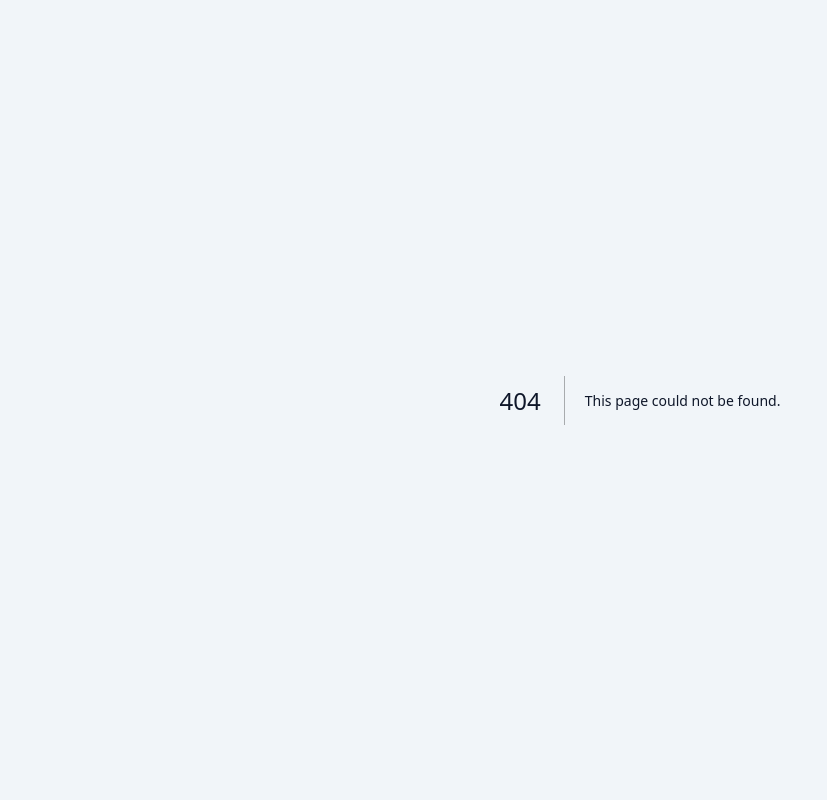
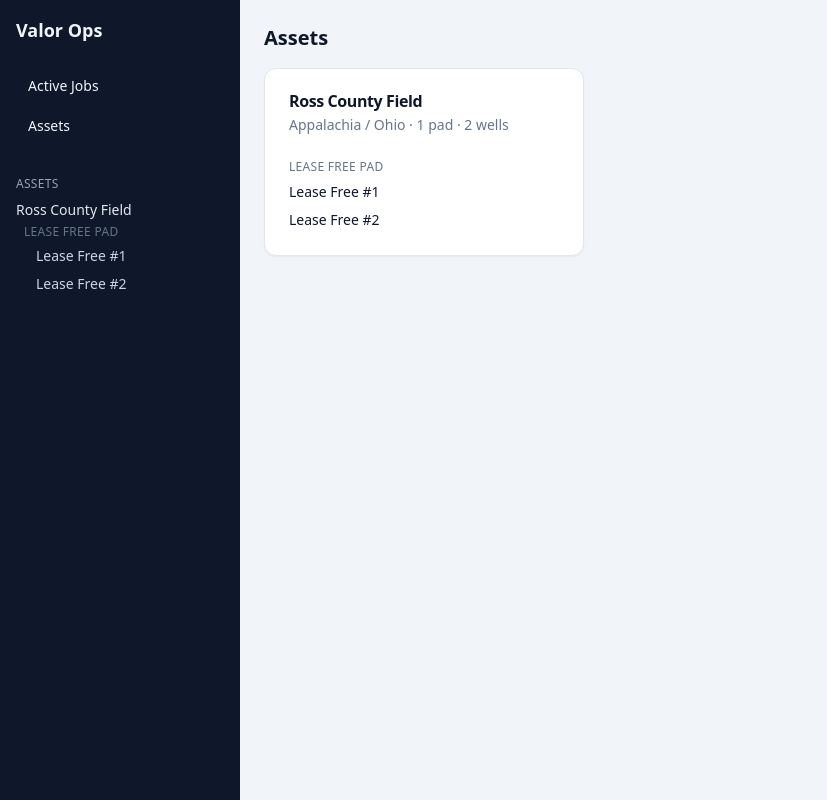
Before and after one commit to BravoWon/ValorOperations_SB, a Next.js app in the folder apps/web/: page /assets in a window 1280 px wide. Before the commit this address had no page. Shown: the whole page, without its empty margins (0-827 px from the left). Built offline with nearby package versions, Linux system fonts and the light colour scheme.

Commit message:
feat(web): assets (fields) overview page

```diff
--- /dev/null
+++ b/apps/web/app/(hub)/assets/page.tsx
@@ -0,0 +1,48 @@
+import Link from 'next/link';
+import { getRepo, DEMO_ORG_ID } from '@/lib/repo';
+import { Card, CardHeader, CardTitle, CardDescription, CardContent } from '@/components/ui/card';
+
+export default async function AssetsPage() {
+  const tree = await getRepo().getAssetTree(DEMO_ORG_ID);
+
+  return (
+    <div>
+      <h1 className="mb-4 text-xl font-semibold">Assets</h1>
+      <div className="grid grid-cols-1 gap-4 md:grid-cols-2 lg:grid-cols-3">
+        {tree.map((node) => {
+          const padCount = node.pads.length;
+          const wellCount = node.pads.reduce((n, p) => n + p.wells.length, 0);
+          return (
+            <Card key={node.asset.id}>
+              <CardHeader>
+                <CardTitle>{node.asset.name}</CardTitle>
+                <CardDescription>
+                  {node.asset.region ?? 'No region'} · {padCount} pad{padCount === 1 ? '' : 's'} ·{' '}
+                  {wellCount} well{wellCount === 1 ? '' : 's'}
+                </CardDescription>
+              </CardHeader>
+              <CardContent className="space-y-2">
+                {node.pads.map((p) => (
+                  <div key={p.pad.id}>
+                    <div className="text-xs uppercase tracking-wide text-muted-foreground">
+                      {p.pad.name}
+                    </div>
+                    <ul className="mt-1 space-y-1">
+                      {p.wells.map((w) => (
+                        <li key={w.id}>
+                          <Link href={`/wells/${w.id}`} className="text-sm text-primary hover:underline">
+                            {w.name}
+                          </Link>
+                        </li>
+                      ))}
+                    </ul>
+                  </div>
+                ))}
+              </CardContent>
+            </Card>
+          );
+        })}
+      </div>
+    </div>
+  );
+}
```
